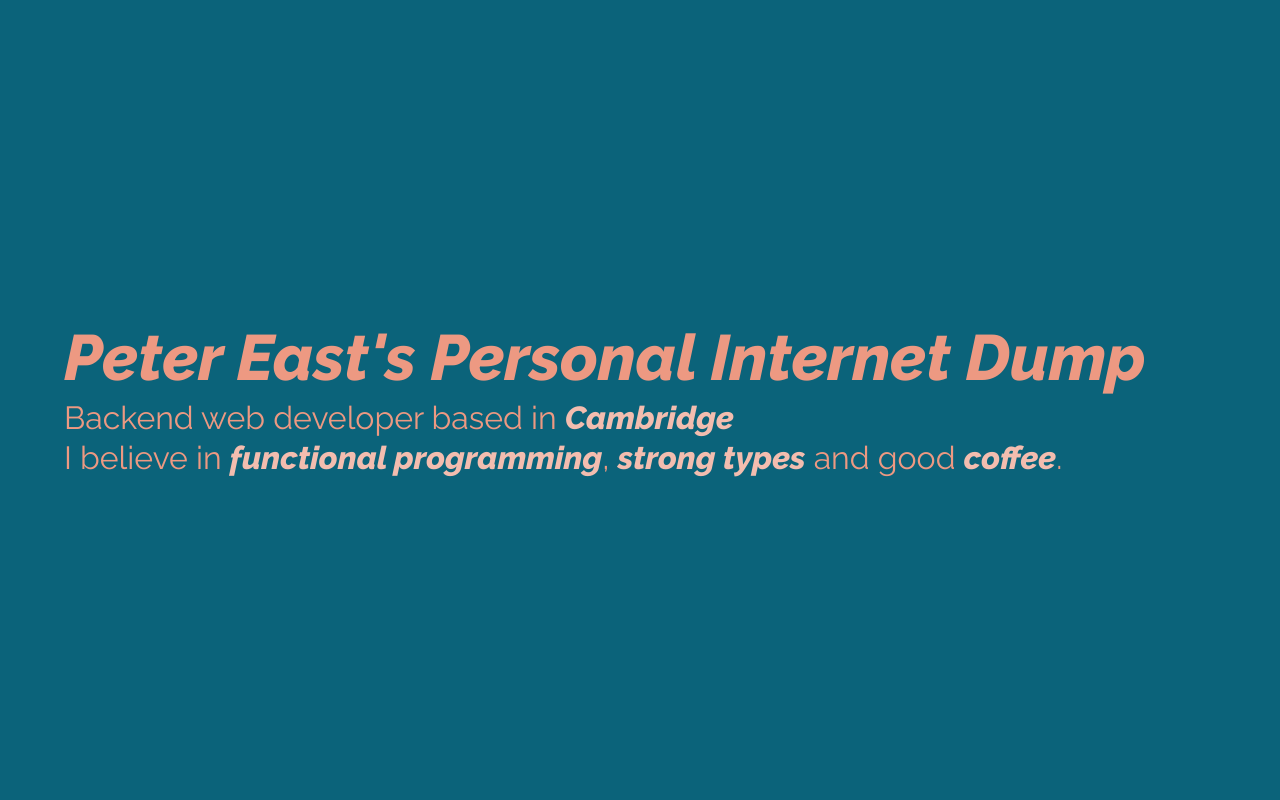
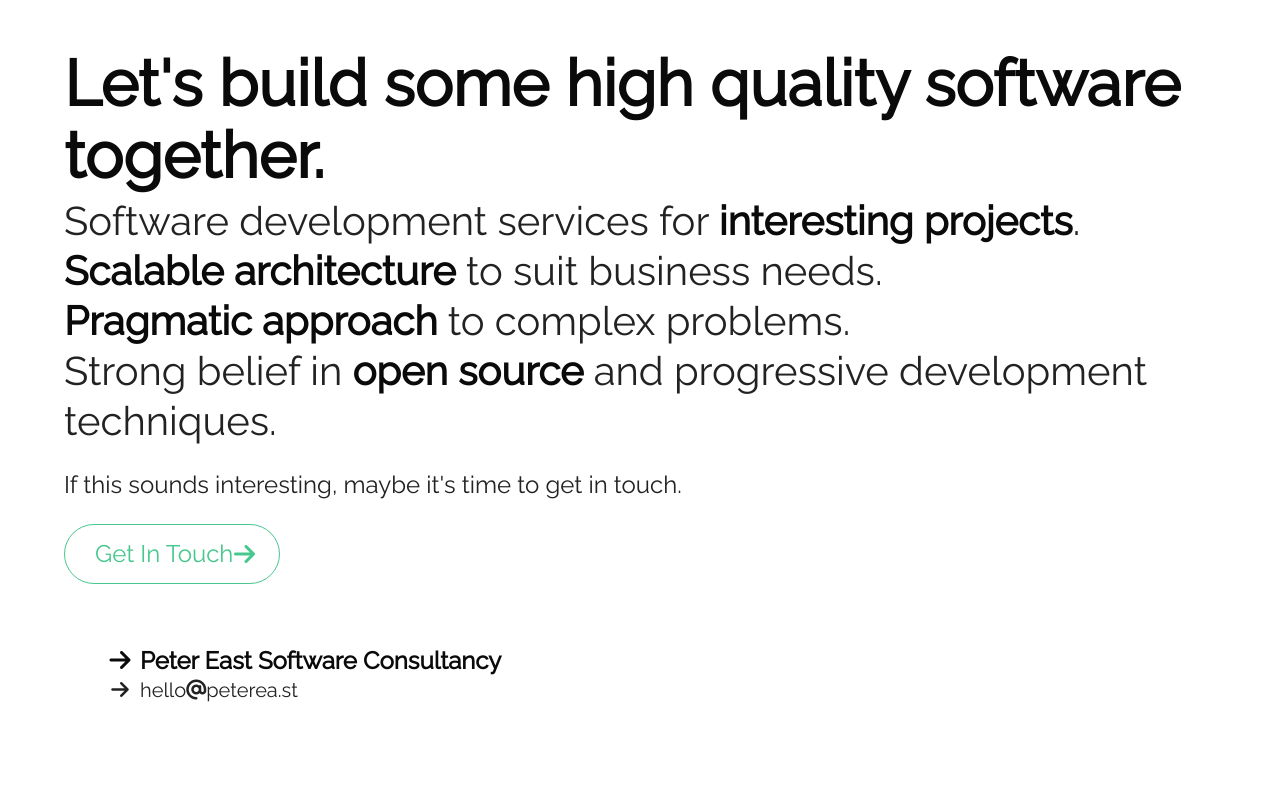
Before and after one commit to petereast/petereast.github.io, a React (Create React App) app: page / in a window 1280 px wide. Shown: the top 800 px of the page. Built offline with nearby package versions, Linux system fonts and the light colour scheme.

Commit message:
Update to PESC ltd

```diff
--- a/public/index.html
+++ b/public/index.html
@@ -3,6 +3,7 @@
   <head>
     <meta charset="utf-8" />
     <link rel="shortcut icon" href="%PUBLIC_URL%/favicon.ico" />
+    <script src="https://use.fontawesome.com/9b0f4e1a17.js"></script>
     <meta
       name="viewport"
       content="width=device-width, initial-scale=1, shrink-to-fit=no"
--- a/src/App.tsx
+++ b/src/App.tsx
@@ -2,6 +2,7 @@ import React, { Component } from "react";
 import ContactCard from "./components/ContactCard";
 import { Helmet } from "react-helmet";
 import "./style/index.scss";
+import PageTitle from "./components/PageTitle";
 
 class App extends Component {
   render() {
@@ -10,21 +11,117 @@ class App extends Component {
         <Helmet>
           <title>Peter East</title>
         </Helmet>
-        <div className="hero is-light is-fullheight">
+        <div className="hero is-fullheight is-white">
           <div className="hero-body">
             <div className="container">
-              <h1 className="title is-light">
-                Peter East's Personal Internet Dump
+              <h1 className="title">
+                Let's build some high quality software together.
               </h1>
-              <h2 className="subtitle is-size-3">
-                Backend web developer based in <strong>Cambridge</strong>
-                <br />I believe in <strong>functional programming</strong>,{" "}
-                <strong>strong types</strong> and good <strong>coffee</strong>.
+              <h2 className="subtitle is-size-2">
+                <ul>
+                  <li>
+                    Software development services for{" "}
+                    <strong>interesting projects</strong>.
+                  </li>
+                  <li>
+                    <strong>Scalable architecture</strong> to suit business
+                    needs.
+                  </li>
+                  <li>
+                    <strong>Pragmatic approach</strong> to complex problems.
+                  </li>
+                  <li>
+                    Strong belief in <strong>open source</strong> and
+                    progressive development techniques.
+                  </li>
+                </ul>
               </h2>
+              <div className="container">
+                <h2 className="subtitle is-size-4">
+                  If this sounds interesting, maybe it's time to get in touch.
+                </h2>
+                <a
+                  href="mailto:hello@peterea.st"
+                  className="button is-success is-rounded is-outlined is-large"
+                >
+                  Get In Touch&nbsp;
+                  <span className="icon is-small">
+                    <i className="fa fa-arrow-right" />
+                  </span>
+                </a>
+                <PageTitle />
+              </div>
+            </div>
+          </div>
+          <div className="hero-foot">
+            <div className="level">
+              <div className="level-item">(maybe scroll down)</div>
             </div>
           </div>
         </div>
         <div className="hero is-light">
+          <div className="hero-body">
+            <div className="container">
+              <div className="section">
+                <h1 className="title is-size-2">
+                  Software that scales is important
+                </h1>
+                <p className="is-size-4">
+                  I beleive in building software that will scale to cope with
+                  current and future needs, both in terms of runtime and
+                  development peformance.
+                </p>
+              </div>
+              <div className="section">
+                <h1 className="title is-size-2">Pragmatism, not idealism</h1>
+                <p className="is-size-4">
+                  I'm not just quoting Radiohead, idealism in software design
+                  and implementation costs a lot of money. While it's possible
+                  for a piece of software to be perfect first time, it's
+                  difficult, and makes it much harder to guarentee that the
+                  software actually meets the requirements.
+                </p>
+              </div>
+              <div className="section">
+                <h1 className="title is-size-2">
+                  Open Source builds sustainable software
+                </h1>
+                <p className="is-size-4">
+                  Sure, it's not always appropriate to open source everything,
+                  but where possible, I believe that it's important because it
+                  helps build a community around software.
+                </p>
+              </div>
+            </div>
+          </div>
+        </div>
+        {/*
+
+        Let's wait until contact.peterea.st is done.
+
+        <div className="hero is-large">
+          <div className="hero-body">
+            <div className="container">
+              <div className="section">
+                <h1 className="title is-size-2">Let's get in touch</h1>
+                <p className="is-size-4">
+                  Leave your contact details here, and I'll get back to you as soon as I can:
+                </p>
+              </div>
+              <div className="section">
+
+                <button className="button is-success is-rounded is-outlined is-large">
+                  Submit&nbsp;
+                  <span className="icon is-small">
+                    <i className="fa fa-arrow-right" />
+                  </span>
+                </button>
+              </div>
+            </div>
+          </div>
+        </div>
+        */}
+        <div className="hero is-white">
           <div className="hero-body">
             <div className="section section--bottom-half">
               <div className="container section has-background-white">
@@ -46,6 +143,14 @@ class App extends Component {
               </div>
             </div>
           </div>
+          <div className="footer is-dark">
+            <div className="content has-text-centered has-text-white">
+              <p>
+                Peter East Software Consultancy Limited is a registered company
+                in the UK, registration number: 12138329
+              </p>
+            </div>
+          </div>
         </div>
       </div>
     );
--- a/src/components/ContactCard.tsx
+++ b/src/components/ContactCard.tsx
@@ -15,6 +15,5 @@ export default (
       <h1 className="title is-size-6">{serviceName}</h1>
       <a href={url} className="button">View Profile</a>
     </div>
-    <div className="shade"></div>
   </div>
 )
--- /dev/null
+++ b/src/components/PageTitle.tsx
@@ -0,0 +1,19 @@
+import * as React from "react";
+
+const current = () => (
+  <div className="site-header section has-background-white">
+    <h2 className="title is-size-4 ">
+      <span className="icon is-small margin-right-12">
+        <i className="fa fa-arrow-right" />
+      </span>
+      Peter East Software Consultancy
+    </h2>
+    <h2 className="subtitle is-size-5">
+      <span className="icon is-small margin-right-12">
+        <i className="fa fa-arrow-right" />
+      </span>
+      hello<i className="fa fa-at" aria-hidden="true" />peterea.st
+    </h2>
+  </div>
+);
+export default current;
--- a/src/style/index.scss
+++ b/src/style/index.scss
@@ -1,6 +1,7 @@
 @import url('https://fonts.googleapis.com/css?family=Raleway:400,400i,800i');
 
-$light: #0b637a;
+// $light: #0b637a;
+$footer-background-color: hsl(0, 0%, 21%);
 
 @import '~bulma/bulma';
 
@@ -15,26 +16,25 @@ $light: #0b637a;
 
 h1, h2{
   font-family: 'Raleway', sans-serif;
-  color: #ed9982 !important;
+  // color: #ed9982 !important;
 }
 
 body {
   font-family: 'Raleway', sans-serif;
 }
 
+button {
+  font-family: 'Raleway';
+}
+
 h1 {
   font-size: 4em !important;
-  font-style: italic;
+  // font-style: italic;
   font-weight: 800;
 }
 
-strong {
-  font-style: italic !important;
-  font-weight: 800 !important;
-  color: lighten(#ed9982, 10%)!important;
-}
-
 div.shade {
+  filter: blur(5px);
   position: fixed;
   top: 0px;
   bottom: 0px;
@@ -67,3 +67,20 @@ div.section--bottom-half {
   color: black !important;
 
 }
+
+.margin-right-12 {
+  margin-right: 12px;
+}
+
+.site-header{
+  z-index: 1000;
+  margin-top: 15px;
+  position: relative;
+  @media screen and (min-width: 1920px) {
+    //bottom: 45px;
+    top: -15px;
+    margin: 0px;
+    left: 45px;
+    position: fixed;
+  }
+}
```
